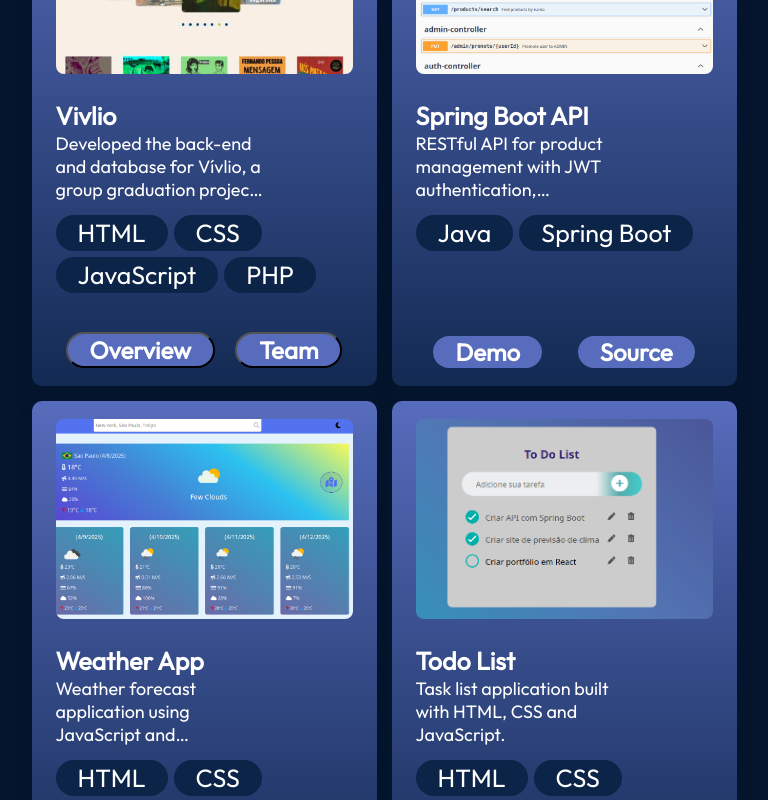
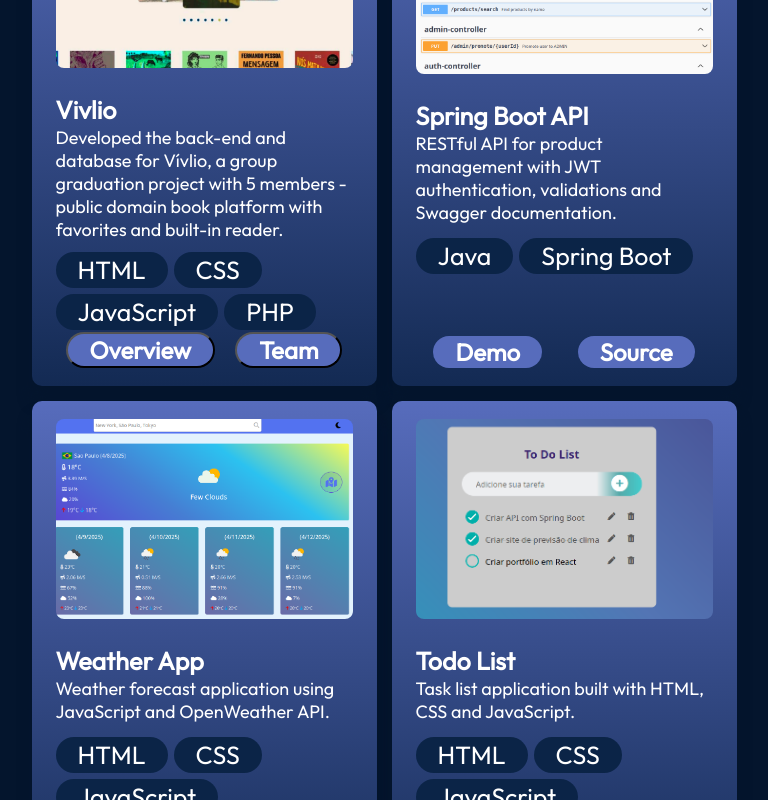
Before and after one commit to FelipeRibeir0/portfolio, a React (Vite) app: page / in a window 1280 px wide. Shown: the part 3880-4680 px from the top of the page, without its empty margins (256-1024 px from the left). Built offline with nearby package versions, Linux system fonts and the light colour scheme.

Commit message:
fix: tamanho da description

```diff
--- a/src/components/Projects/ProjectCard.module.css
+++ b/src/components/Projects/ProjectCard.module.css
@@ -33,9 +33,9 @@
     overflow: hidden;
     text-overflow: ellipsis;
     display: -webkit-box;
-    max-width: 70%;
+    max-width: 100%;
     white-space: normal;
-    -webkit-line-clamp: 3;
+    -webkit-line-clamp: 5;
     -webkit-box-orient: vertical;
 }
 
```
